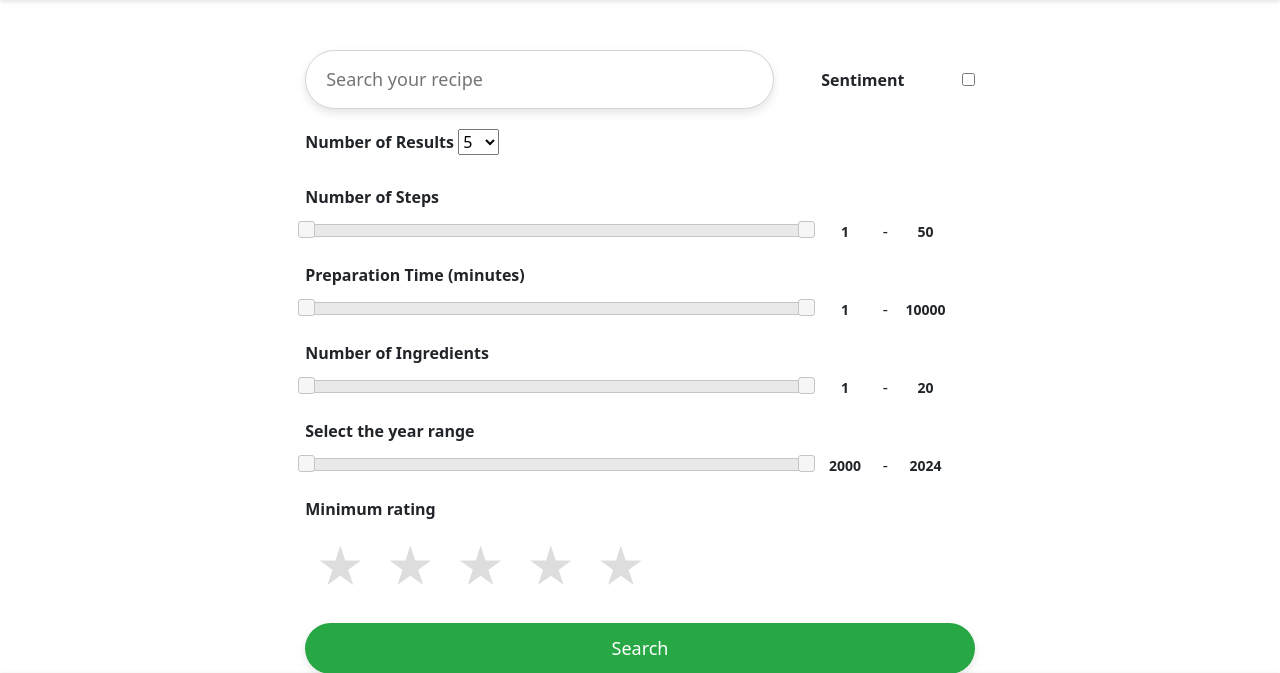
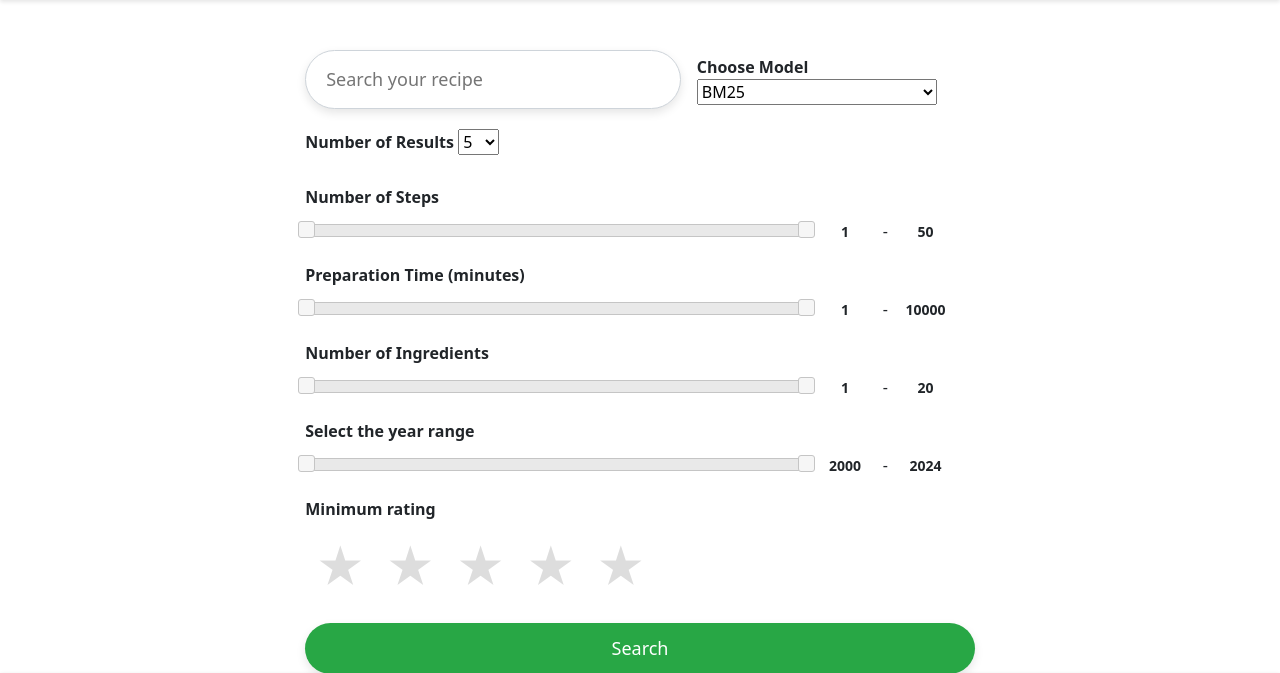
Before and after one commit to ch-fano/DjangoRecipesRank, a Django app: page / in a window 1280 px wide. Shown: the part 62-735 px from the top of the page. Run offline with Django 4.2, Linux system fonts and the light colour scheme; parts of the project's set-up code (start-up, migrations or seed data) failed here and were passed over; some libraries are stand-ins or nearby versions.

Commit message:
added a selector to choose Model (sentiment/BM25)

```diff
--- a/DjangoPageRank/forms.py
+++ b/DjangoPageRank/forms.py
@@ -1,4 +1,6 @@
 from django import forms
+
+from DjangoPageRank.enums import Enums
 
 
 class SearchForm(forms.Form):
@@ -61,10 +63,17 @@ class SearchForm(forms.Form):
         widget=forms.NumberInput(attrs={'type': 'range', 'min': '1', 'max': '20', 'value': '20'})
     )
 
-    use_sentiment = forms.BooleanField(
-        label="Sentiment",
+    # use_sentiment = forms.BooleanField(
+    #     label="Sentiment",
+    #     required=False,
+    #     widget=forms.CheckboxInput()
+    # )
+
+    selected_model = forms.ChoiceField(
+        label="Choose Model",
         required=False,
-        widget=forms.CheckboxInput()
+        choices=Enums.Model.choices,
+        widget=forms.Select()
     )
 
     chosen_sentiments = forms.MultipleChoiceField(
--- a/DjangoPageRank/views.py
+++ b/DjangoPageRank/views.py
@@ -3,6 +3,8 @@ import ast
 from django.shortcuts import render, redirect
 from django.views.decorators.http import require_POST
 from django.conf import settings
+
+from .enums import Enums
 from .forms import SearchForm
 
 # download the dataset only one time
@@ -18,7 +20,6 @@ def get_result(request):
     form = SearchForm(request.POST)
     if form.is_valid():
         cleaned_data = form.cleaned_data
-        ctx = {}
         ctx = {
              'text_search': cleaned_data.get('text_search', ''),
              'n_steps_min': cleaned_data.get('n_steps_min', ''),
@@ -33,8 +34,11 @@ def get_result(request):
         }
         print(ctx)
         controller = getattr(settings, 'CONTROLLER', None)
-        if cleaned_data['use_sentiment']:
+
+        if cleaned_data['selected_model'] == Enums.Model.SENTIMENT:
             model = getattr(settings, 'SENTIMENT_MODEL', None)
+        elif cleaned_data['selected_model'] == Enums.Model.SENTIMET_AVG:
+            model = getattr(settings, 'SENTIMENT_REVIEW_MODEL', None)
         else:
             model = getattr(settings, 'BASE_MODEL', None)
 
--- a/SearchEngine/controller.py
+++ b/SearchEngine/controller.py
@@ -1,5 +1,6 @@
 from whoosh.scoring import BM25F
 
+from DjangoPageRank.enums import Enums
 from SearchEngine.index import Index
 from SearchEngine.model import IRModel
 
@@ -13,7 +14,7 @@ class Controller:
 
     def search(self):
         print(f"model in use is: {(self.search_model.model)}")
-        if not self.data['use_sentiment'] and isinstance(self.search_model.model, BM25F):
+        if self.data['selected_model'] == Enums.Model.BM25 and isinstance(self.search_model.model, BM25F):
             # indexing model
             recipes = self.search_model.search(query=self.get_query, res_limit=int(self.data['number_of_results']))
         else:
--- a/SearchEngine/sentiment/sentiment_model.py
+++ b/SearchEngine/sentiment/sentiment_model.py
@@ -65,7 +65,7 @@ class SentimentModelARWA(SentimentModelWA):  # Sentiment Model Amount Review - W
         score = super().final(searcher, docnum, score)
         if not self.user_sentiment:
             return score
-        id = searcher.stored_fields(docnum)['id']
+        id = searcher.stored_fields(docnum)['recipe_id']
         sentiment_score = self.get_sentiment_score(id, self.user_sentiment)
 
         return ((score / 30 * 70) + (sentiment_score * 20) + (self.reviews_index.get_sentiment_len_for(id) * 10)) / 3
--- a/templates/homepage.html
+++ b/templates/homepage.html
@@ -9,8 +9,12 @@
 
         <div class="text-search-container">
             {{ form.text_search }}
-            <label for="id_use_sentiment" class="sentiment-label">{{ form.use_sentiment.label }}</label>
-            {{ form.use_sentiment }}
+
+            <div style="margin-left: 1rem">
+                <strong><label for="{{ form.selected_model.id_for_label }}">{{ form.selected_model.label }}</label></strong>
+                {{ form.selected_model }}
+            </div>
+
         </div>
 
         <div class="sentiments-container">
@@ -313,11 +317,11 @@
     });
 
     document.addEventListener('DOMContentLoaded', function () {
-        const useSentimentCheckbox = document.getElementById('id_use_sentiment');
+        const useSentimentSelector = document.getElementById('id_selected_model');
         const sentimentsContainer = document.querySelector('.sentiments-container');
 
         function toggleSentimentsContainer() {
-            if (useSentimentCheckbox.checked) {
+            if (useSentimentSelector.value !== 'BM25') {
                 sentimentsContainer.style.display = 'block';
             } else {
                 sentimentsContainer.style.display = 'none';
@@ -326,7 +330,7 @@
 
         toggleSentimentsContainer();
 
-        useSentimentCheckbox.addEventListener('change', toggleSentimentsContainer);
+        useSentimentSelector.addEventListener('change', toggleSentimentsContainer);
     });
 </script>
 {% endblock %}
```
Also changed, not shown: DjangoPageRank/enums.py (added, +7 -0 lines).
